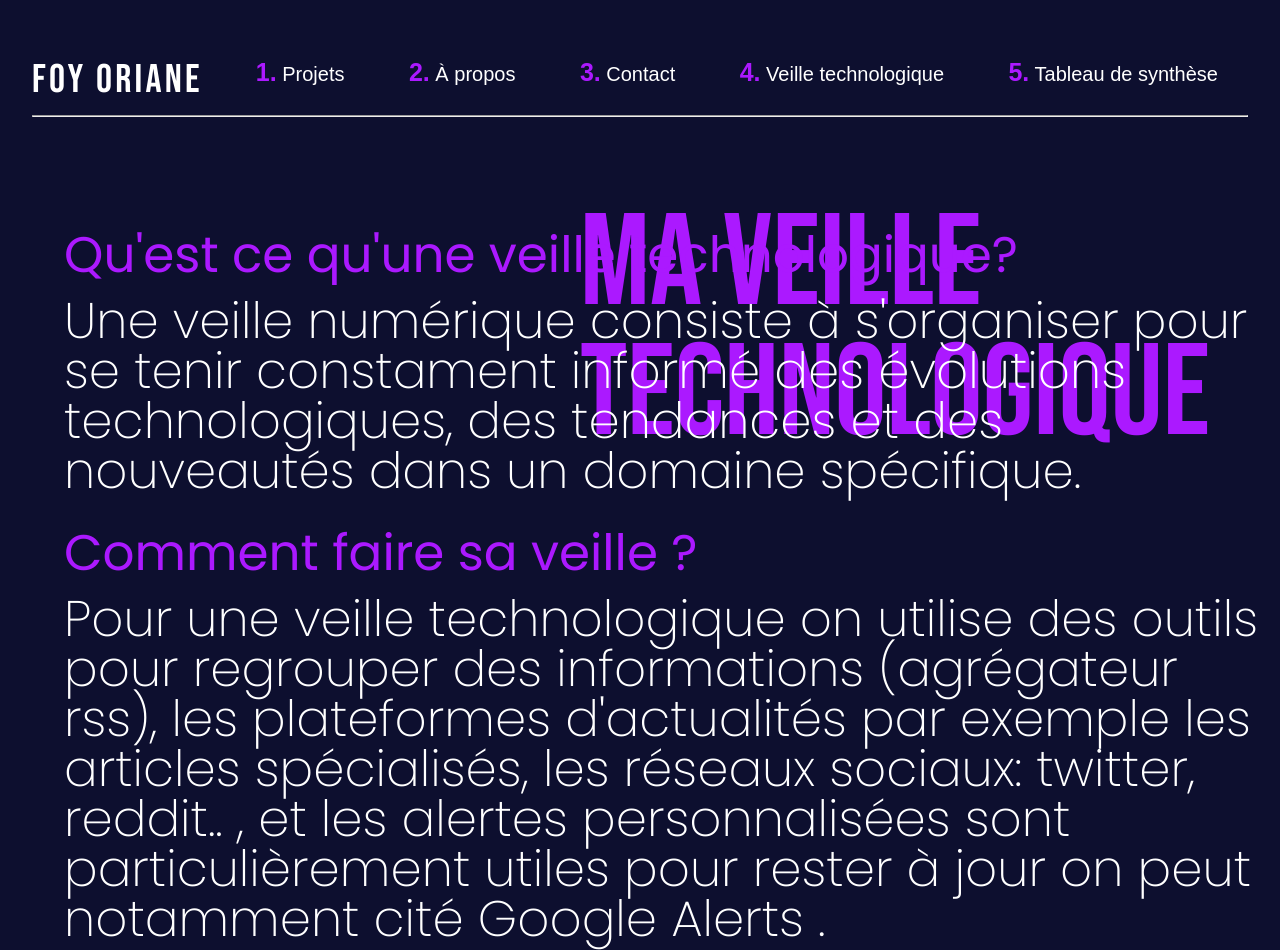
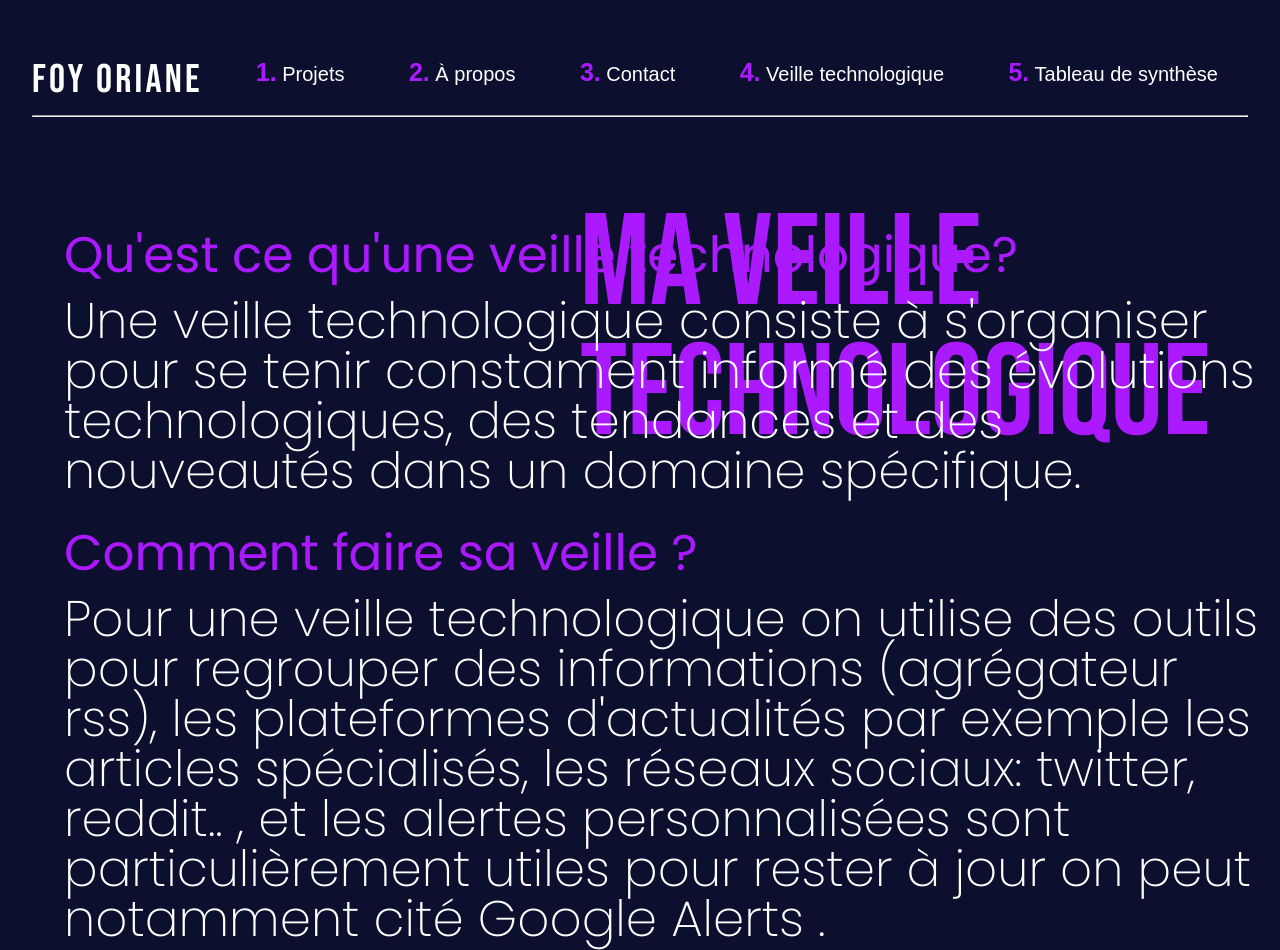
Before and after one commit to ImOriane/portofolio-oriane, a plain HTML site: page veille.html in a window 1280 px wide. Shown: the top 950 px of the page. Drawn offline with Linux system fonts and the light colour scheme.

Commit message:
Update veille.html

```diff
--- a/veille.html
+++ b/veille.html
@@ -70,7 +70,7 @@
           <h1>Ma veille technologique</h1>
           <h2>Qu'est ce qu'une veille technologique?</h2>
           <br>
-          <h3>Une veille numérique consiste à s'organiser pour se tenir constament informé des évolutions technologiques,
+          <h3>Une veille technologique consiste à s'organiser pour se tenir constament informé des évolutions technologiques,
             des tendances et des nouveautés dans un domaine spécifique.
               </h3>
               <br>
```
